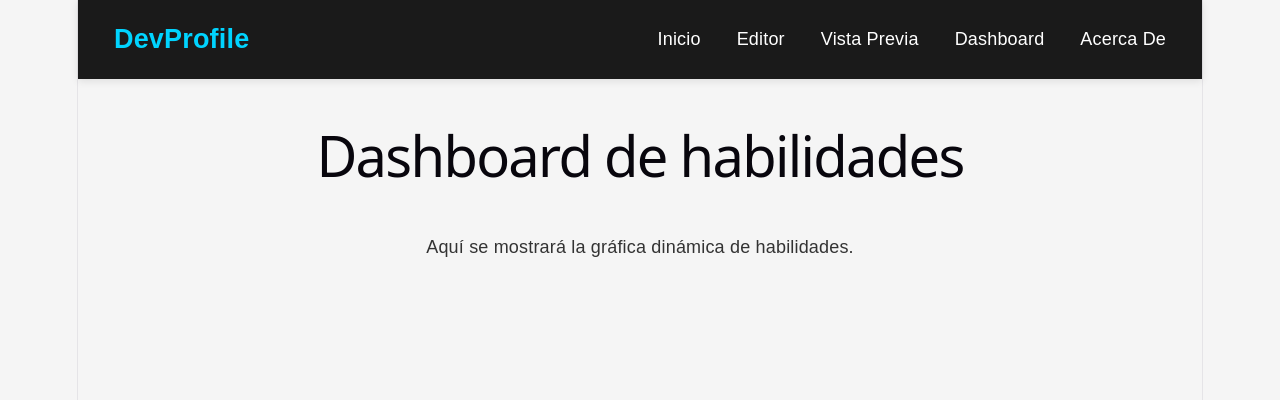
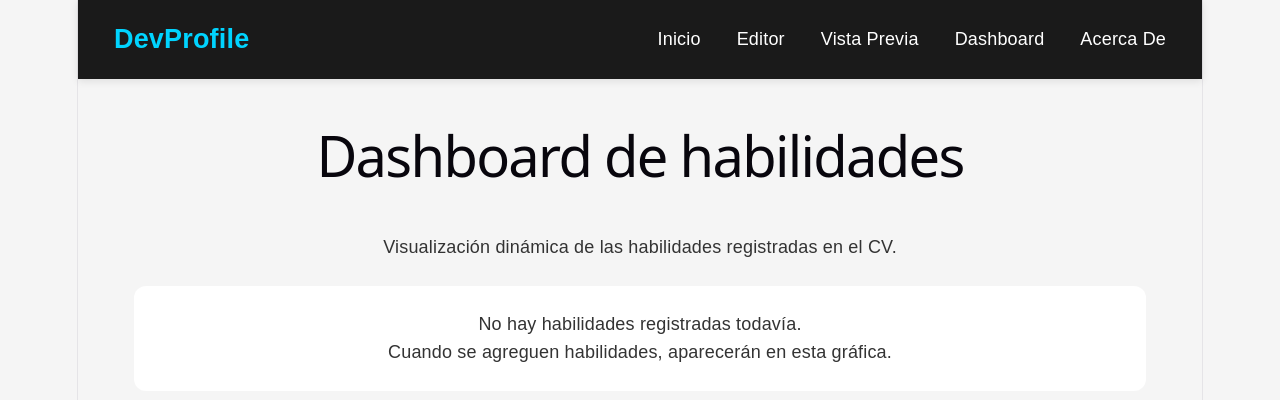
Before and after one commit to luisferbarragan/Proyecto-Final_Tecnologias-Web, a React (Vite) app: page /dashboard in a window 1280 px wide. Shown: the top 400 px of the page. Built offline with nearby package versions, Linux system fonts and the light colour scheme.

Commit message:
Agregar dashboard de habilidades

```diff
--- /dev/null
+++ b/src/components/SkillChart.jsx
@@ -0,0 +1,47 @@
+import {
+  BarChart,
+  Bar,
+  XAxis,
+  YAxis,
+  Tooltip,
+  ResponsiveContainer,
+  CartesianGrid,
+} from 'recharts'
+import { useCV } from '../context/CVContext'
+
+function SkillChart() {
+  const { cvData } = useCV()
+  const skills = cvData.skills || []
+
+  if (skills.length === 0) {
+    return (
+      <div className="chart-empty">
+        <p>No hay habilidades registradas todavía.</p>
+        <p>Cuando se agreguen habilidades, aparecerán en esta gráfica.</p>
+      </div>
+    )
+  }
+
+  const chartData = skills.map((skill) => ({
+    name: skill.name || skill.skillName || 'Sin nombre',
+    level: Number(skill.level || skill.percentage || 0),
+  }))
+
+  return (
+    <div className="chart-container">
+      <h2>Gráfica de habilidades</h2>
+
+      <ResponsiveContainer width="100%" height={300}>
+        <BarChart data={chartData}>
+          <CartesianGrid strokeDasharray="3 3" />
+          <XAxis dataKey="name" />
+          <YAxis domain={[0, 100]} />
+          <Tooltip />
+          <Bar dataKey="level" />
+        </BarChart>
+      </ResponsiveContainer>
+    </div>
+  )
+}
+
+export default SkillChart
--- a/src/index.css
+++ b/src/index.css
@@ -109,3 +109,18 @@ code {
   padding: 4px 8px;
   background: var(--code-bg);
 }
+
+.chart-container {
+  margin-top: 24px;
+  padding: 24px;
+  border-radius: 12px;
+  background-color: white;
+}
+
+.chart-empty {
+  margin-top: 24px;
+  padding: 24px;
+  border-radius: 12px;
+  background-color: white;
+  text-align: center;
+}
--- a/src/pages/Dashboard.jsx
+++ b/src/pages/Dashboard.jsx
@@ -1,8 +1,12 @@
+import SkillChart from '../components/SkillChart'
+
 function Dashboard() {
   return (
-    <section>
+    <section className="container">
       <h1>Dashboard de habilidades</h1>
-      <p>Aquí se mostrará la gráfica dinámica de habilidades.</p>
+      <p>Visualización dinámica de las habilidades registradas en el CV.</p>
+
+      <SkillChart />
     </section>
   )
 }
```
